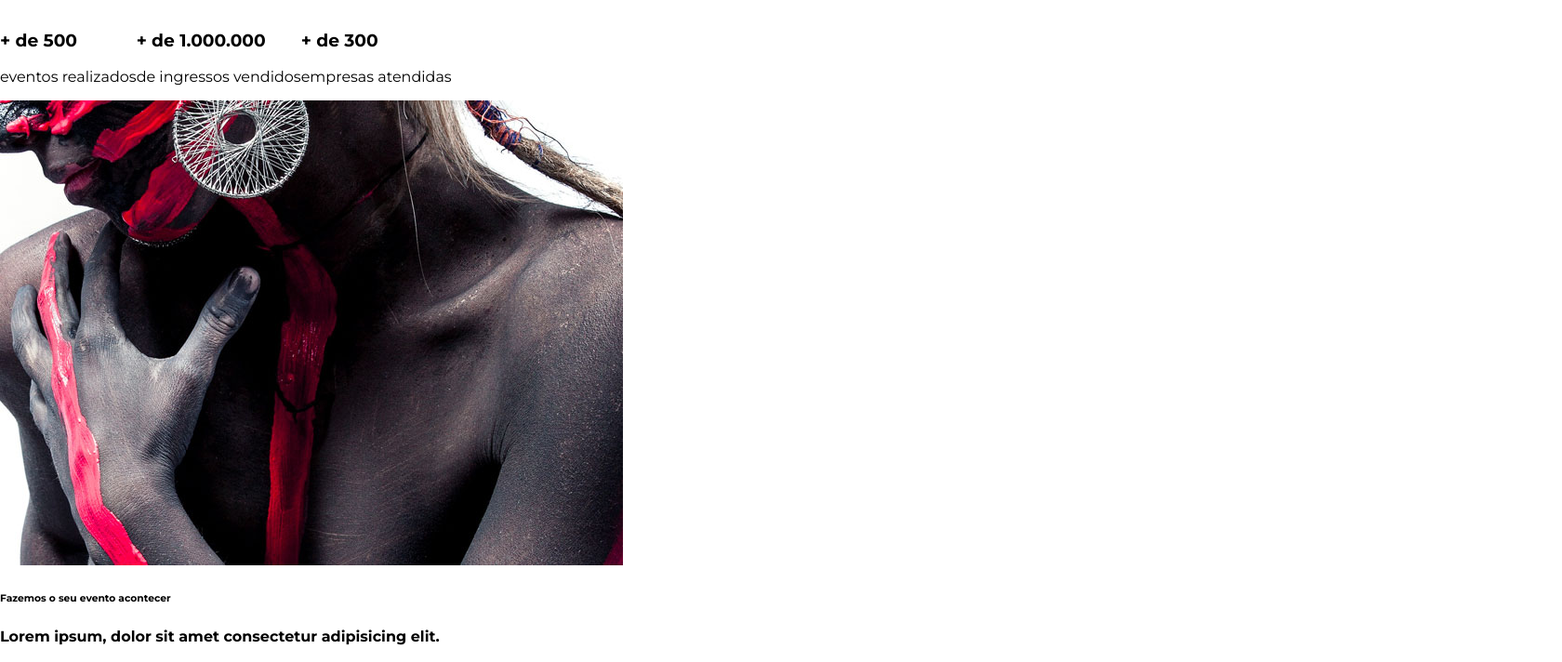
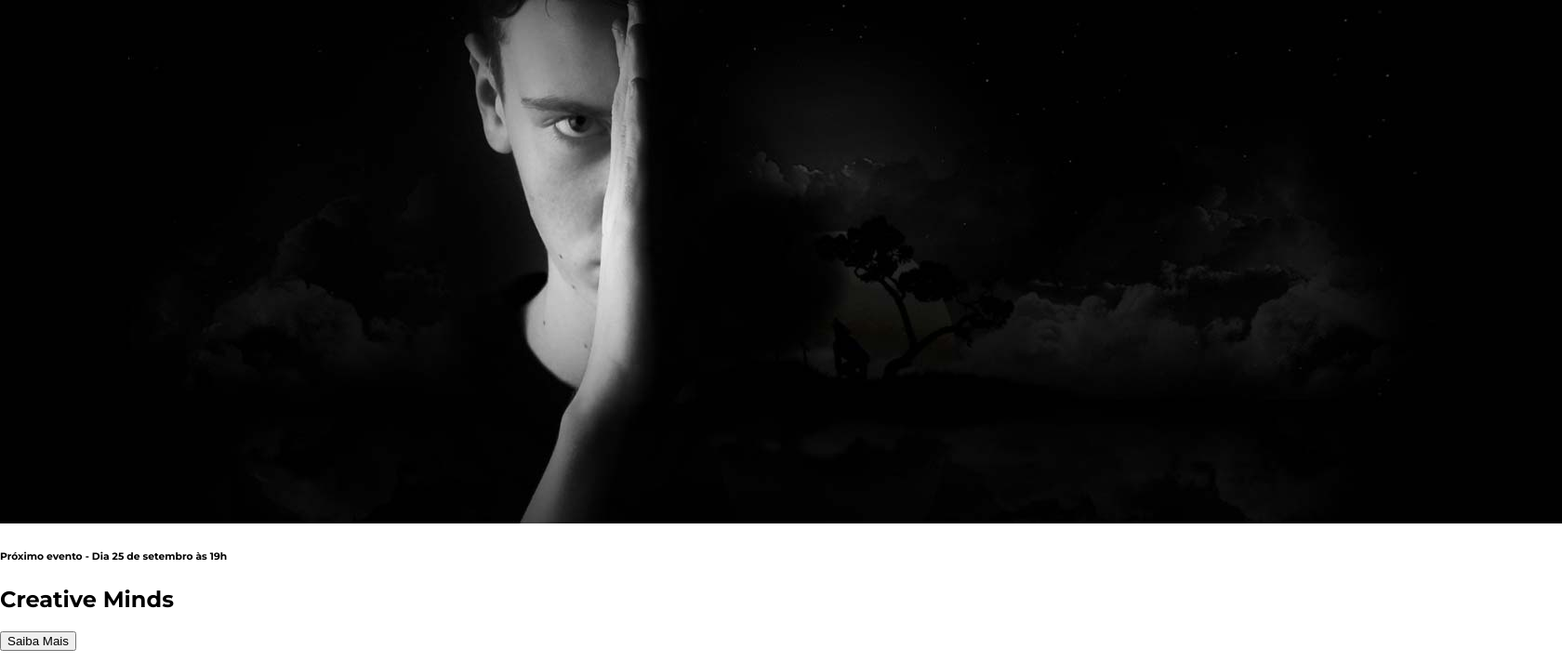
Before and after one commit to glekoidzz/studionagosto, a website: page src/index.html in a window 1280 px wide. Shown: the part 260-972 px from the top of the page at 93% size, 1680 px wide, since content can reach past the window. Drawn offline with Linux system fonts and the light colour scheme.

Commit message:
remasterizando codigo

```diff
--- a/src/index.html
+++ b/src/index.html
@@ -2,7 +2,7 @@
 <html lang="pt-BR">
   <head>
     <meta charset="UTF-8" />
-        <meta name="viemport" content="width=device-width, initial-scale=1.0">
+    <meta name="viewport" content="width=device-width, initial-scale=1.0" />
     <link rel="stylesheet" href="style.css" />
     <title>Studion</title>
   </head>
@@ -45,9 +45,19 @@
     <header>
       <div id="slider">
         <div class="slide">
-          <h6><span>Próximo evento</span> - Dia 25 de setembro às 19h</h6>
-          <h2><span>Creative</span> Minds</h2>
-          <button>Saiba Mais</button>
+          <img
+            class="slide__background-image"
+            src="./images/banner.jpg"
+            alt="Studion Banner"
+          />
+          <div class="slide__copy">
+            <h6>
+              <span class="copy--primary">Próximo evento</span> - Dia 25 de
+              setembro às 19h
+            </h6>
+            <h2><span class="copy--primary">Creative</span> Minds</h2>
+            <button class="btn btn--slide">Saiba Mais</button>
+          </div>
         </div>
       </div>
     </header>
--- a/src/style.css
+++ b/src/style.css
@@ -5,9 +5,10 @@
 }
 
 :root {
-    --color-primary: #ffc500;
     font-family: 'Montserrat', sans-serif;
-    font-size: 16px;
+  font-size: 16px;
+  --color-primary:#ffc500;
+  --default-padding: 1rem;
 }
 
 body {
@@ -23,6 +24,7 @@ ul {
 
 .navbar {
     position: fixed;
+    z-index: 1;
     display: grid;
     grid-template-columns: 1fr 9fr;
     align-items: center;
@@ -34,7 +36,7 @@ height: 7.75rem;
 padding:0 1rem;
 
     background-color: #000; /* vermelho / verde / azul / transparência - 0 - F */
-    color: #fff;
+    color:#fff;
 }
 
 .navbar__links {
@@ -49,12 +51,12 @@ padding:0 1rem;
 
 .navbar__links a {
     font-weight: 300;
-    color: #fff;
+    color:#fff;
     text-decoration: none;
 }
 
 .navbar__links a:hover {
-    color: var(--color-primary);
+    color:var(--color-primary);
     }
 
 .logo-studion {
@@ -71,5 +73,5 @@ padding:0 1rem;
 }
 
 .copy--primery {
-    color: var(--color-primary);
+    color:var(--color-primary);
 }
```
Lines whose indentation alone changed are shown as unchanged.
